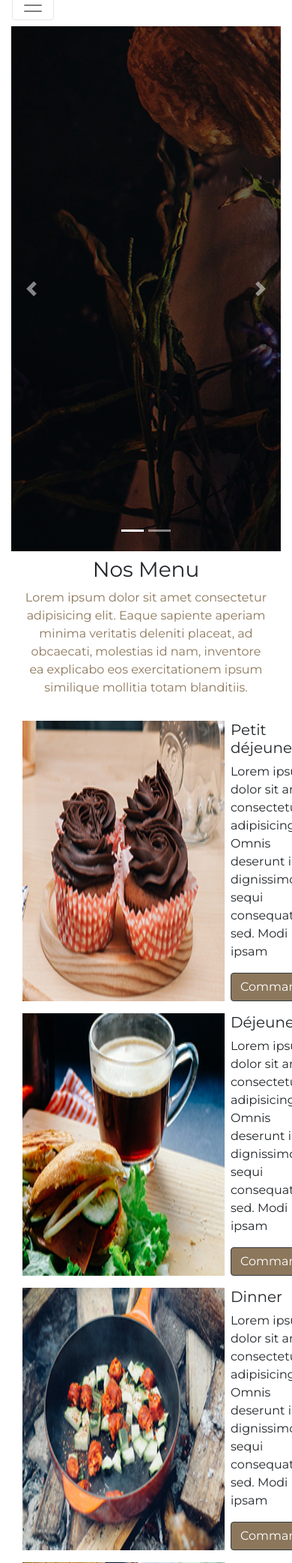
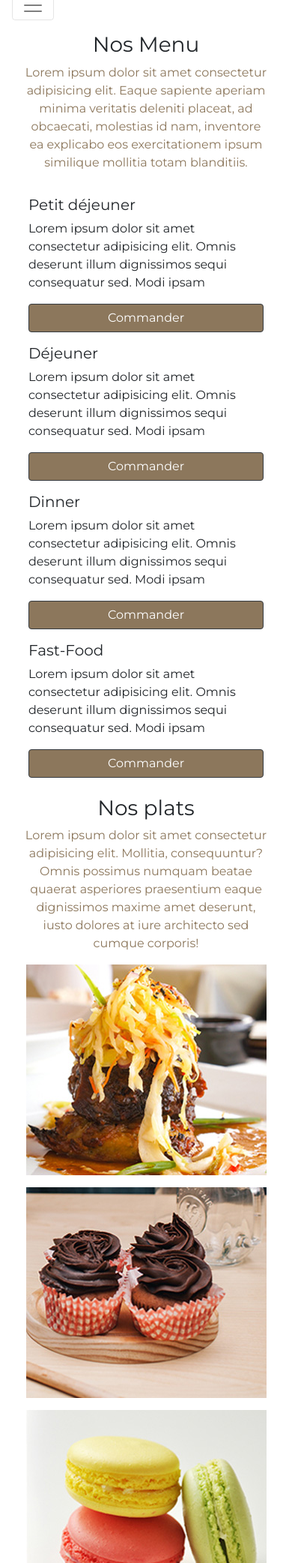
Before and after one commit to Jlaqueyrie/siteRestaurant, a PHP site: page / in a window 390 px wide; the page is wider, and only the part inside the window is pictured. Shown: the part 353-2437 px from the top of that part at 75% size. Run offline with PHP 8.4, Linux system fonts and the light colour scheme; some libraries are stand-ins or nearby versions.

Commit message:
responsif ok pour iphone

```diff
--- a/css/style.css
+++ b/css/style.css
@@ -15,7 +15,7 @@ a{
 #coordonnee, #commentaire{
     background-color: #8c775c;
 }
-#email, #login-inscription{
+#email, #login-inscription, #langue{
     background-color: #353535;
     text-align: center;
 }
@@ -43,13 +43,22 @@ a{
     height: 2em;
     vertical-align: middle;
 }
+#coordonnee a{
+    color: #ffffff;
+}
+#coordonnee a:hover{
+    font-weight: bold;
+}
 #telephone{
     border:
     0px 5px 0px 0xpx;
 }
+#login-incription{
+    justify-content: flex-end;
+}
 /*--section barre navigation--*/
 #barre-navigation{
-   background-color: #ffffff;"
+   background-color: #ffffff;
 }
 #barre-navigation ul li:hover{
     background-color: #8c775c;
@@ -138,6 +147,11 @@ a{
     background-attachment: fixed;
 
 }
+.barre-deco{
+    height: 0.1em;
+    width: 70%;
+    background-color: #EAEFF5
+}
 /*-- carte blog --*/
 .card-deck .card-body p{
     border-color: gray;
--- a/css/style_responsive.css
+++ b/css/style_responsive.css
@@ -1,10 +1,7 @@
 /* Iphone 6/7/8/plus */
-@media screen and (min-width:413px) and (max-width:737px)
-{
-    #coordonnee #telephone{
-        text-align: center;
-    }
-    #logo{
-        background-color: tomato;
+@media screen and (max-width: 414px) {
+    #telephone{
+        text-align:center;
+        padding-right: 4em;
     }
 }
--- a/index.html
+++ b/index.html
@@ -7,8 +7,11 @@
         <head>
             <meta charset="utf-8">
             <meta http-equiv="X-UA-Compatible" content="IE=edge">
+            <!-- référencement -->
             <title>Site Restaurant</title>
-            <meta name="description" content="">
+            <meta name="description" content="restaurant de spécialité XYZ à Toulouse, meilleur chef de l'année 2020">
+            <meta name="keywords" content="restaurant indien panneer curry végétarien vegan">
+            <!-- fin référencement -->
             <meta name="viewport" content="width=device-width, initial-scale=1">
             <!-- CSS only -->
             <link rel="stylesheet" href="https://cdn.jsdelivr.net/npm/bootstrap@4.5.3/dist/css/bootstrap.min.css" integrity="sha384-TX8t27EcRE3e/ihU7zmQxVncDAy5uIKz4rEkgIXeMed4M0jlfIDPvg6uqKI2xXr2" crossorigin="anonymous">
@@ -17,22 +20,25 @@
             <link rel="preconnect" href="https://fonts.gstatic.com">
             <link href="https://fonts.googleapis.com/css2?family=Montserrat&display=swap" rel="stylesheet">
             <link rel="stylesheet" href="css/style.css">
+            <link rel="stylesheet" href="css/style_responsive.css"
         </head>
         <body>
             <main id="accueil" class="container-fluid">
 
                 <section id="coordonnee" class="row justify-content-around">
-                    <div id="telephone" class="col-md-3" >
-                        <span class="border-right pr-3"><span class="material-icons md-14 ml-5">call</span>00.00.00.00.00</span>
-                        <span class="material-icons md-14">call</span>00.00.00.00.00
+                    <div id="telephone" class="col-md-4" >
+                        <span class="border-right pr-3"><span class="material-icons md-14 ml-5">call</span> <a href="tel:00.00.00.00.00" class="text-decoration-none">00.00.00.00.00</a></span>
+                        <span class="material-icons md-14">call</span><a href="tel:00.00.00.00.00" class="text-decoration-none">00.00.00.00.00</a>
                     </div>
-                    <div id="email" class="col-md-6 text-center">
-                        <span class="material-icons md-14">email</span>monemail@monresto.com
+                    <div id="email" class="col-md-4 text-center">
+                        <span class="material-icons md-14">email</span><a href="mailto:monemail@monresto.com" class="text-decoration-none">monemail@monresto.com</a>
                     </div>
                     <div id="login-inscription" class="col-md-3" >
-                        <span class="material-icons md-14">login</span>Se connecter
-                        <span class="material-icons md-14">description</span>S'inscrire
-                        <select id="langue">
+                        <span class="material-icons md-14">login</span> <a href="#" class="text-decoration-none">Se connecter</a>
+                        <span class="material-icons md-14">description</span><a href="#" class="text-decoration-none">S'inscrire</a>
+                    </div>
+                    <div id="langue" class="col-md-1 justify-content-end">
+                        <select>
                                 <option value="FR">Fr</option>
                                 <option value="EN">En</option>
                                 <option value="CN">Cn</option>
@@ -40,7 +46,7 @@
                     </div>
                 </section>
 
-                <section id="logo">
+                <section id="logo" class="row ">
                     <img src="images/logo.png" alt="logo restaurant">
                 </section>
 
@@ -87,7 +93,8 @@
                 </section>
 
                 <section id="carousel">
-                    <div id="carouselPlats" class="carousel slide" data-ride="carousel">
+                    <!-- -d-none d-md-block : cache l'élément si l'écran est plus petit que le point de cassure md -->
+                    <div id="carouselPlats" class="carousel slide d-none d-md-block" data-ride="carousel">
                         <ol class="carousel-indicators">
                             <li data-target="#carouselPlats" data-slide-to="0" class="active"></li>
                             <li data-target="#carouselPlats" data-slide-to="1"></li>
@@ -124,7 +131,7 @@
                 <section id="menu" class="container mt-2">
                     <div class="row no-gutters">
                             <div class="text-center mb-3">
-                                <h3 class="u">Nos Menu</h3>
+                                <h3>Nos Menu</h3>
                                 <p class="texte-couleur-principale">
                                     Lorem ipsum dolor sit amet consectetur adipisicing elit. Eaque
                                     sapiente aperiam minima veritatis deleniti placeat, ad obcaecati,
@@ -134,7 +141,7 @@
                             </div>
                             <div class="row">
                                 <figure class="col-md-6">
-                                    <img src="images/delicious_1.jpg" alt="image-menu-petit-déjeuner">
+                                    <img src="images/delicious_1.jpg" alt="image-menu-petit-déjeuner" class="d-none d-md-block">
                                     <figcaption class="text-left mx-2">
                                         <h5>Petit déjeuner</h5>
                                         <p>
@@ -145,7 +152,7 @@
                                     </figcaption>
                                 </figure>
                                 <figure class="col-md-6">
-                                    <img src="images/delicious_2.jpg" alt="image-menu-déjeuner">
+                                    <img src="images/delicious_2.jpg" alt="image-menu-déjeuner"class="d-none d-md-block">
                                     <figcaption class="text-left mx-2">
                                         <h5>Déjeuner</h5>
                                         <p>
@@ -158,7 +165,7 @@
                             </div>
                             <div class="row">
                                 <figure class="col-md-6">
-                                    <img src="images/delicious_3.jpg" alt="image-menu-dinner">
+                                    <img src="images/delicious_3.jpg" alt="image-menu-dinner"class="d-none d-md-block">
                                     <figcaption class="text-left mx-2">
                                         <h5>Dinner</h5>
                                         <p>
@@ -169,7 +176,7 @@
                                     </figcaption>
                                 </figure>
                                 <figure class="col-md-6">
-                                    <img src="images/delicious_4.jpg" alt="image-menu-fast-food">
+                                    <img src="images/delicious_4.jpg" alt="image-menu-fast-food"class="d-none d-md-block">
                                     <figcaption class="text-left mx-2">
                                         <h5>Fast-Food</h5>
                                         <p>
@@ -183,9 +190,8 @@
                         </div>
                 </section>
 
-                <section id="nos-plats" class="mt-3">
-                    <div class="container-fluid">
-                        <div class="col-md-6 offset-3 text-center">
+                <section id="nos-plats" class="text-center mt-2">
+                    <div class="container">
                         <h3>Nos plats</h3>
                         <p class="texte-couleur-principale">
                                 Lorem ipsum dolor sit amet consectetur adipisicing elit. Mollitia,
@@ -194,6 +200,7 @@
                                 architecto sed cumque corporis!
                         </p>
                     </div>
+                    <div class="container-fluid">
                         <div class="row justify-content-center" >
                             <a href="#">
                                 <figure>
@@ -335,10 +342,10 @@
                     </div>
                 </section>
                 <section id="deco" class="row justify-content-center align-items-center mt-2">
-                    <div class="col-md-6 text-center">
-                        <div style="height: 0.1em;  width: 40em ; background-color: #EAEFF5"></div>
+                    <div class="col-md-6  offset-col-3 text-center">
+                        <div class="barre-deco"></div>
                         <h2>Lorem ipsum dolor</h2>
-                        <div style="height: 0.1em;  width: 40em ; background-color: #EAEFF5"></div>
+                        <div class="barre-deco"></div>
                     </div>
                 </section>
                 <section id="reservation" class="container mb-3">
```
Also changed, not shown: 1 other file. Lines whose indentation alone changed are shown as unchanged.
